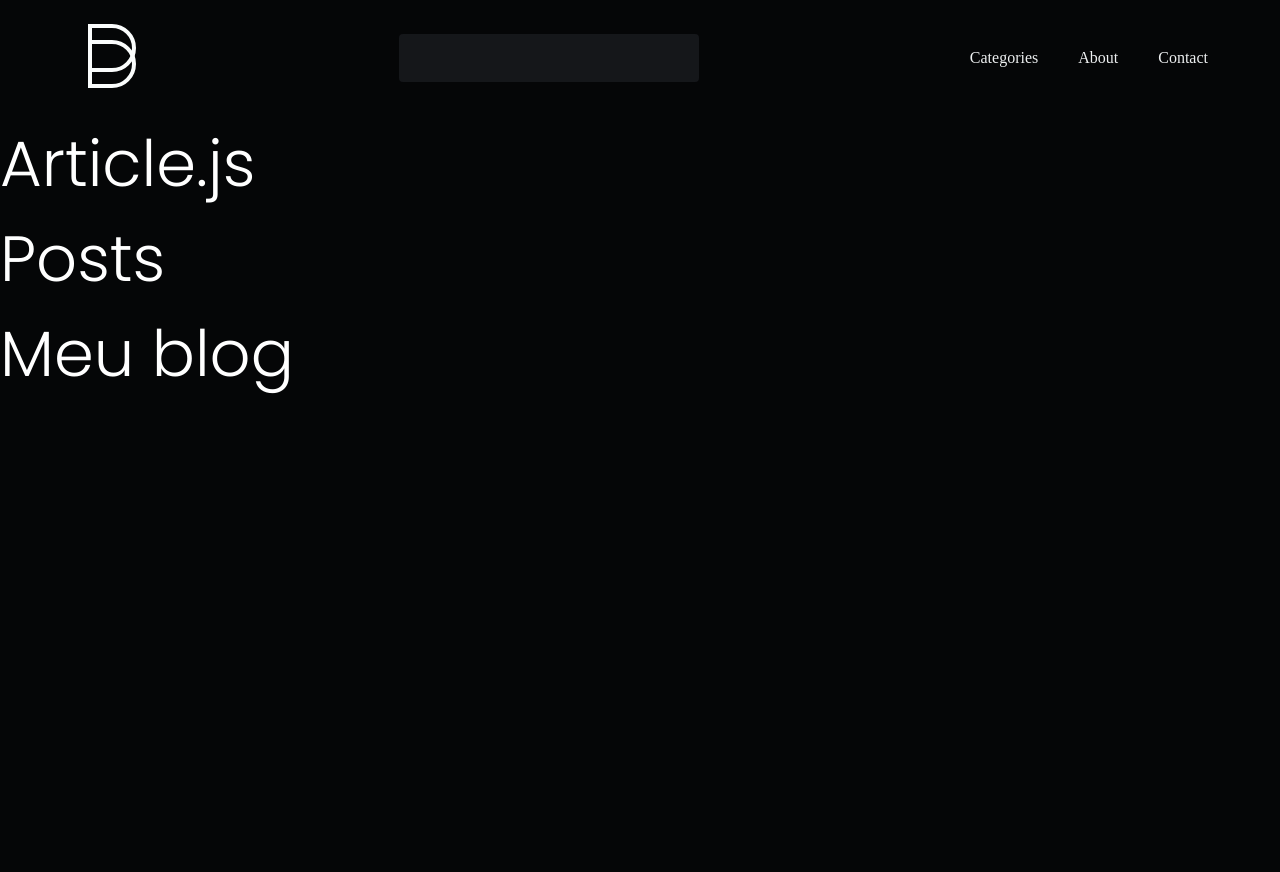
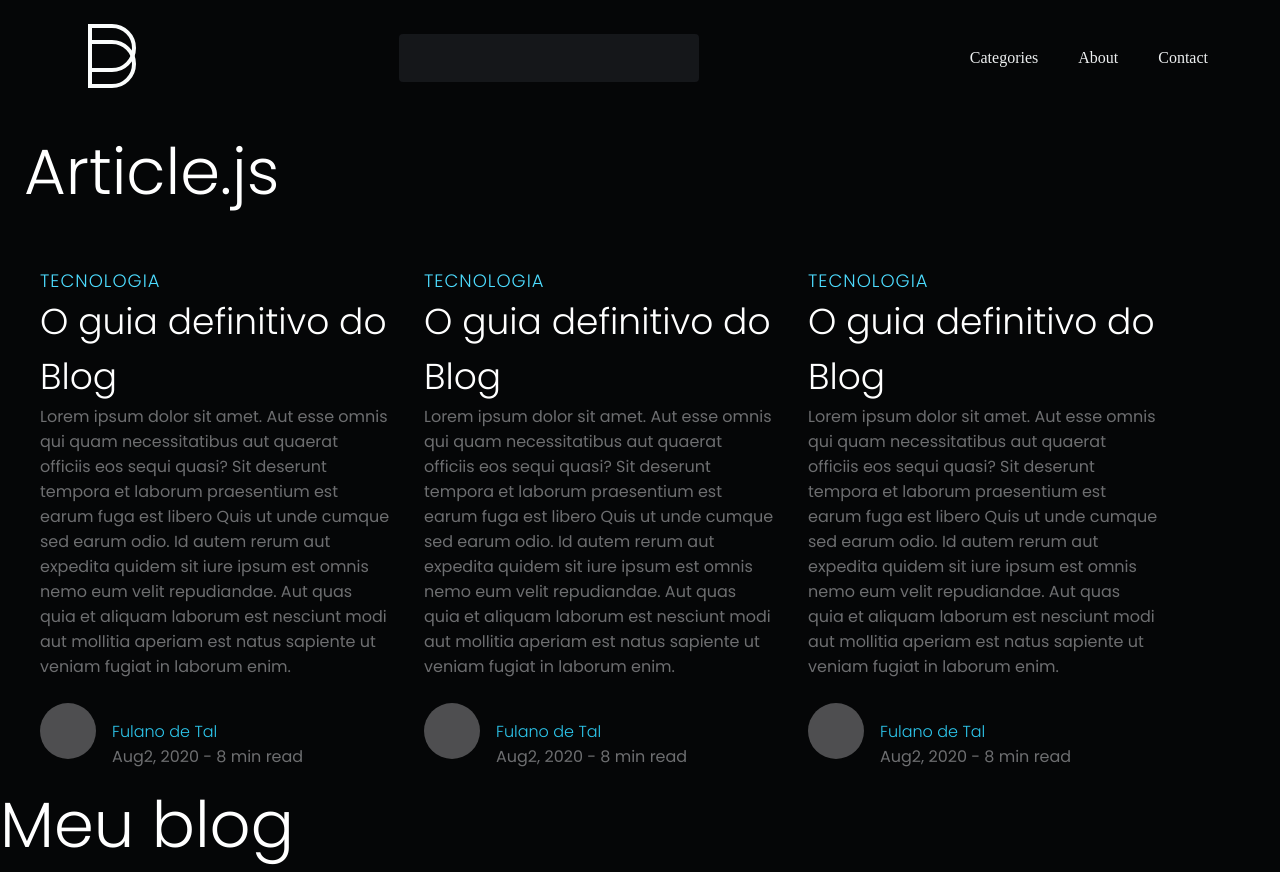
Before and after one commit to Clara-Pacheco/blog_frontendpush, a React (Create React App) app: page / in a window 1280 px wide. Before the commit the page ends 800 px from the top, so only its background shows below. Built offline with nearby package versions, Linux system fonts and the light colour scheme.

Commit message:
Build and styled Post component and add 3 Post components inside Article component

```diff
--- a/src/components/Article/index.js
+++ b/src/components/Article/index.js
@@ -3,9 +3,18 @@ import { Post } from '../Post'
 export function Article(){
 
   return (
-    <>
-      <h1>Article.js</h1>
-      <Post />
-    </>
+
+      <section className="container">
+
+        <h1>Article.js</h1>
+        <div className="container-posts mt-5">
+        <Post />
+        <Post />
+        <Post />
+        </div>
+
+
+      </section>
+
   );
 }
--- a/src/components/Post/index.js
+++ b/src/components/Post/index.js
@@ -1,6 +1,26 @@
 export function Post(){
 
   return (
-    <h1>Posts</h1>
+    <div className="post mx-2">
+      <div className="img-post"></div>
+      <h5>Tecnologia</h5>
+      <h3>O guia definitivo do Blog</h3>
+      <p> Lorem ipsum dolor sit amet. Aut esse omnis qui quam
+        necessitatibus aut quaerat officiis eos sequi quasi?
+        Sit deserunt tempora et laborum praesentium est earum
+        fuga est libero Quis ut unde cumque sed earum odio.
+        Id autem rerum aut expedita quidem sit iure ipsum
+        est omnis nemo eum velit repudiandae. Aut quas quia
+        et aliquam laborum est nesciunt modi aut mollitia
+        aperiam est natus sapiente ut veniam fugiat in laborum enim.
+        </p>
+        <div className="flex pt-3">
+          <div className="img-profile"></div>
+          <div className="description-profile mt-2 ml-2">
+            <h6 className="color-blue">Fulano de Tal</h6>
+            <p>Aug2, 2020 - 8 min read</p>
+          </div>
+        </div>
+    </div>
   );
 }
--- a/src/css/sass/_layout.scss
+++ b/src/css/sass/_layout.scss
@@ -24,6 +24,8 @@ a {
 .container {
   max-width: 1200px;
   margin: 0;
+
+  padding: 8px 24px;
 }
 
 .border {
@@ -64,3 +66,14 @@ li {
   padding: 8px;
 
 }
+
+.img-profile {
+  width: 56px;
+  height: 56px;
+  background-color: $gray-2;
+  border-radius: 50%;
+}
+
+.container-posts {
+  display: flex;
+}
--- a/src/css/style.css
+++ b/src/css/style.css
@@ -686,6 +686,7 @@ a {
 .container {
   max-width: 1200px;
   margin: 0;
+  padding: 8px 24px;
 }
 
 .border {
@@ -719,4 +720,15 @@ li {
   border-radius: 4px;
   color: #FAFCFC;
   padding: 8px;
+}
+
+.img-profile {
+  width: 56px;
+  height: 56px;
+  background-color: #4E4E50;
+  border-radius: 50%;
+}
+
+.container-posts {
+  display: flex;
 }/*# sourceMappingURL=style.css.map */
```
Also changed, not shown: 1 other file (tests, documents, lock files or other folders).
